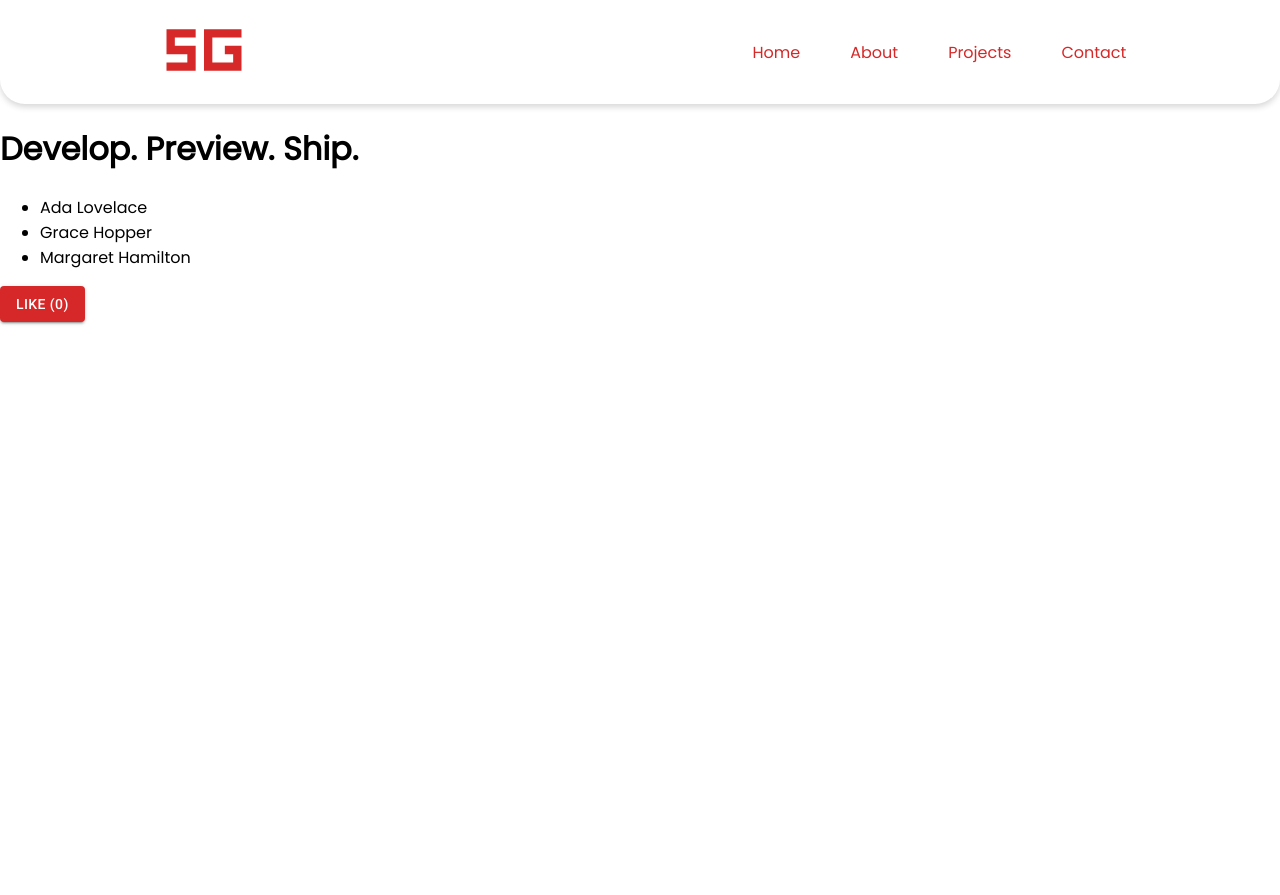
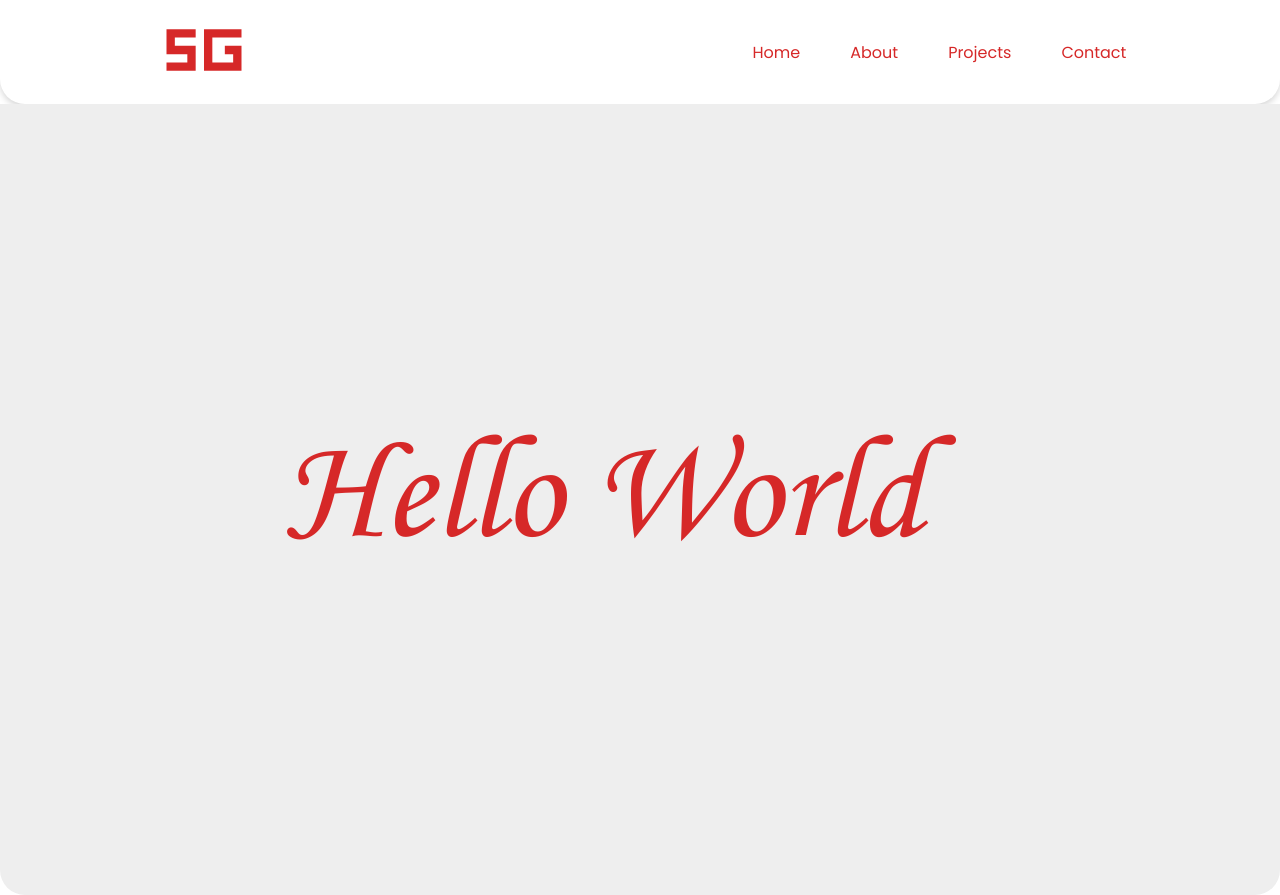
Before and after one commit to bensrww/portfolio, a Next.js app: page / in a window 1280 px wide. Before the commit the page ends 800 px from the top, so only its background shows below. Built offline with nearby package versions, Linux system fonts and the light colour scheme.

Commit message:
add Section Container

```diff
--- /dev/null
+++ b/components/SectionContainer/SectionContainer.module.scss
@@ -0,0 +1,5 @@
+.container {
+  background-color: #eeeeee;
+  padding: 216px 284px;
+  border-radius: 0px 0px 25px 25px;
+}
--- a/components/SectionContainer/SectionContainer.tsx
+++ b/components/SectionContainer/SectionContainer.tsx
@@ -1,6 +1,12 @@
+import styles from './SectionContainer.module.scss';
 
-const SectionContainer = (props) => {
-
+interface SectionContainerProps {
+  children: JSX.Element;
 }
 
+const SectionContainer = (props: SectionContainerProps) => {
+  const {children} = props;
+  return <div className={styles.container}>{children}</div>;
+};
+
 export default SectionContainer;
--- a/components/SectionContainer/index.ts
+++ b/components/SectionContainer/index.ts
@@ -0,0 +1 @@
+export {default} from './SectionContainer';
--- a/pages/index.tsx
+++ b/pages/index.tsx
@@ -1,3 +1,4 @@
+import SectionContainer from '@components/SectionContainer';
 import '@fontsource/roboto/300.css';
 import '@fontsource/roboto/400.css';
 import '@fontsource/roboto/500.css';
@@ -21,16 +22,9 @@ const HomePage = () => {
 
   return (
     <div>
-      <Header title="Develop. Preview. Ship. " />
-      <ul>
-        {names.map(name => (
-          <li key={name}>{name}</li>
-        ))}
-      </ul>
-
-      <Button variant="contained" onClick={handleClick}>
-        Like ({likes})
-      </Button>
+      <SectionContainer>
+        <h1>Hello World</h1>
+      </SectionContainer>
     </div>
   );
 };
--- a/pages/styles.scss
+++ b/pages/styles.scss
@@ -1,3 +1,5 @@
+@import './variables.scss';
+
 @font-face {
   font-family: 'Poppins';
   src: url('../asset/Poppins/Poppins-Regular.ttf');
@@ -16,3 +18,10 @@ body {
   font-weight: 400;
   font-style: normal;
 }
+
+h1 {
+  font-family: 'Monotype Corsiva';
+  font-size: 146px;
+  color: $primary-color;
+  font-weight: normal;
+}
```
Also changed, not shown: components/SectionContainer/styles.scss (deleted), pages/index.module.scss (added).
